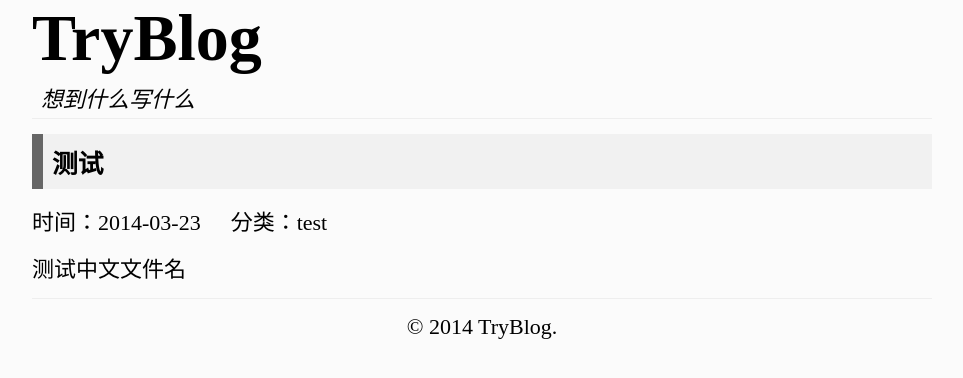
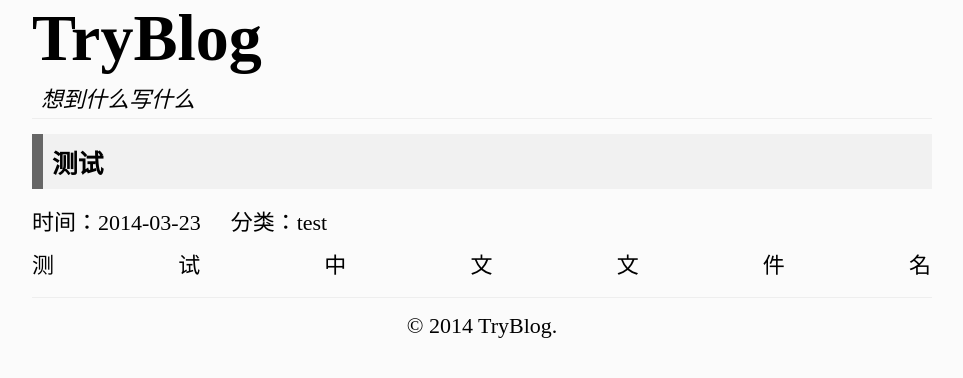
Before and after one commit to gjunyoung/macdfree.github.io, a Jekyll site: the page built from _posts/2014-03-23-测试.md, in a window 1280 px wide. Shown: the top 378 px of the page, without its empty margins (158-1121 px from the left). Built offline with Jekyll 4.4.1, drawn with Linux system fonts in a browser that asks for light colours.

Commit message:
change css

```diff
--- a/css/styles.css
+++ b/css/styles.css
@@ -58,3 +58,12 @@
     display: block;
     clear: both;
 }
+#content>p {
+    line-height: 1.4em;
+    letter-spacing: 1px;
+    text-align: justify;
+    text-justify:distribute-all-lines;/*ie6-8*/
+    text-align-last:justify;/* ie9*/
+    -moz-text-align-last:justify;/*ff*/
+    -webkit-text-align-last:justify;/*chrome 20+*/
+}
```
